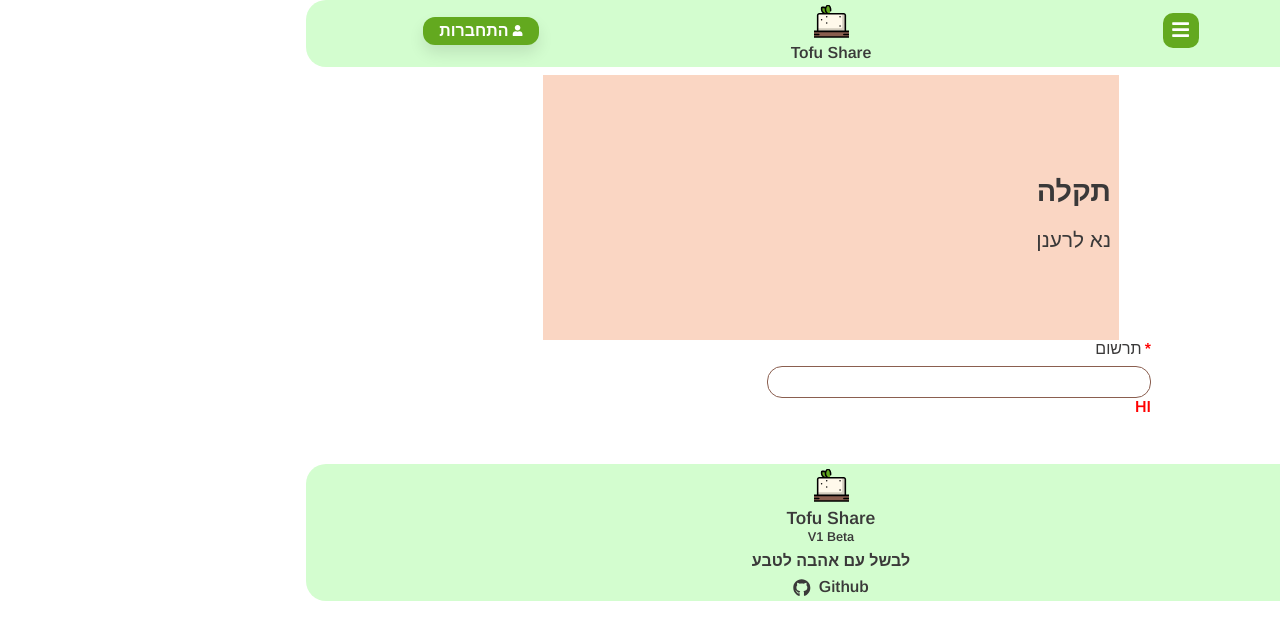
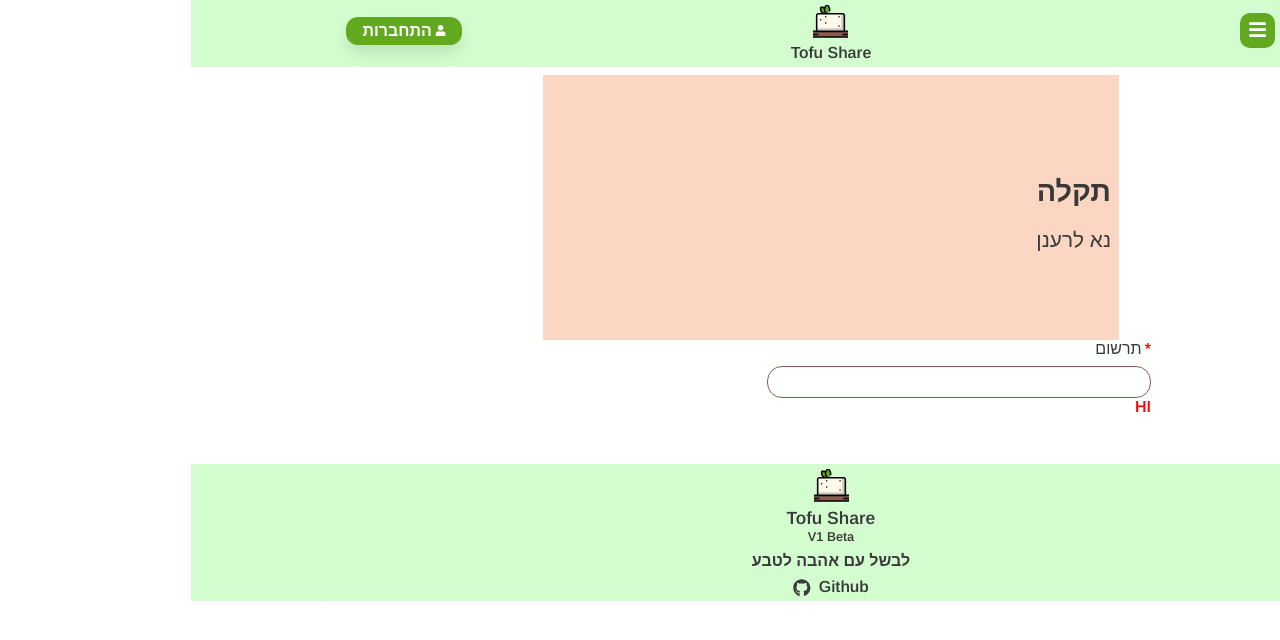
Before and after one commit to knowledgeReignsSupreme/tofushare, a React (Create React App) app in the folder frontend/: page /test in a window 1280 px wide. Shown: the top 640 px of the page. Built offline with nearby package versions, Linux system fonts and the light colour scheme.

Commit message:
expanded footer and nav to 100%

```diff
--- a/frontend/src/Common/Footer.js
+++ b/frontend/src/Common/Footer.js
@@ -8,6 +8,7 @@ import logo from '../Images/logo.svg';
 const Footer = () => {
   return (
     <StyledFooter>
+      <InnerFooter>
         <StyledLogo>
           <Link to='/'>
             <img src={logo} alt='logo' />
@@ -22,11 +23,17 @@ const Footer = () => {
             </a>
           </h4>
         </StyledLogo>
+      </InnerFooter>
     </StyledFooter>
   );
 };
 
 const StyledFooter = styled.footer`
+  width: 100%;
+  background: ${cssVariables.mainColorLight};
+`;
+
+const InnerFooter = styled.div`
   max-width: 1050px;
   padding-bottom: 0.3rem;
   background: ${cssVariables.mainColorLight};
--- a/frontend/src/Common/Nav.js
+++ b/frontend/src/Common/Nav.js
@@ -24,6 +24,7 @@ const Nav = () => {
         />
       ) : (
         <StyledNav>
+          <InerNav>
             <NavButton>
               <button onClick={() => setIsNavOpen(!isNavOpen)}>
                 <FaBars />
@@ -52,6 +53,7 @@ const Nav = () => {
                 </Link>
               )}
             </ProfileButton>
+          </InerNav>
         </StyledNav>
       )}
     </>
@@ -70,7 +72,12 @@ const revealNav = keyframes`
 `;
 
 const StyledNav = styled.nav`
-  max-width: 1050px;
+  width: 100%;
+  background: ${cssVariables.mainColorLight};
+`;
+
+const InerNav = styled.div`
+  max-width: 1500px;
   background: ${cssVariables.mainColorLight};
   margin: 0 auto;
   display: flex;
```
Also changed, not shown: 1 other file (tests, documents, lock files or other folders). Lines whose indentation alone changed are shown as unchanged.
